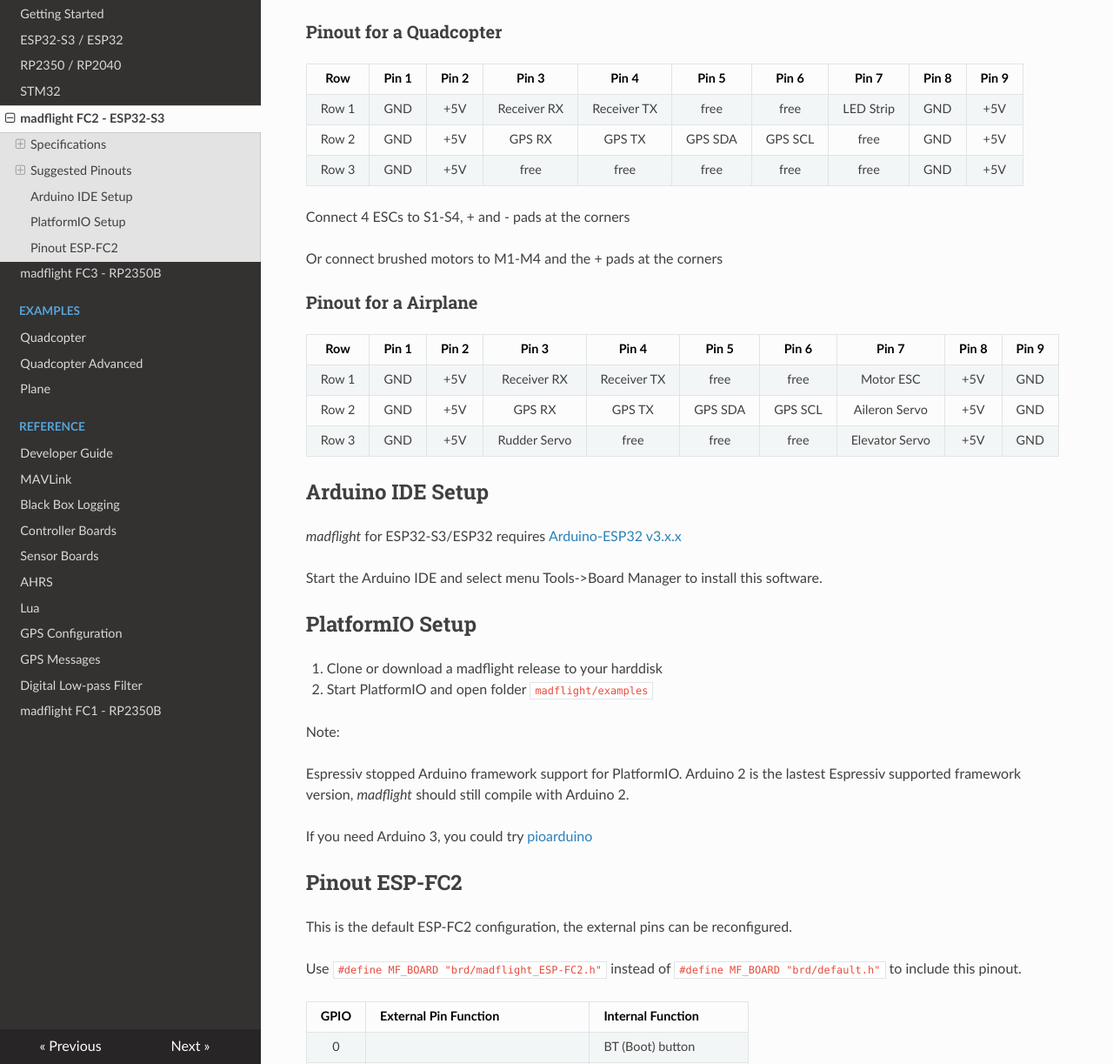
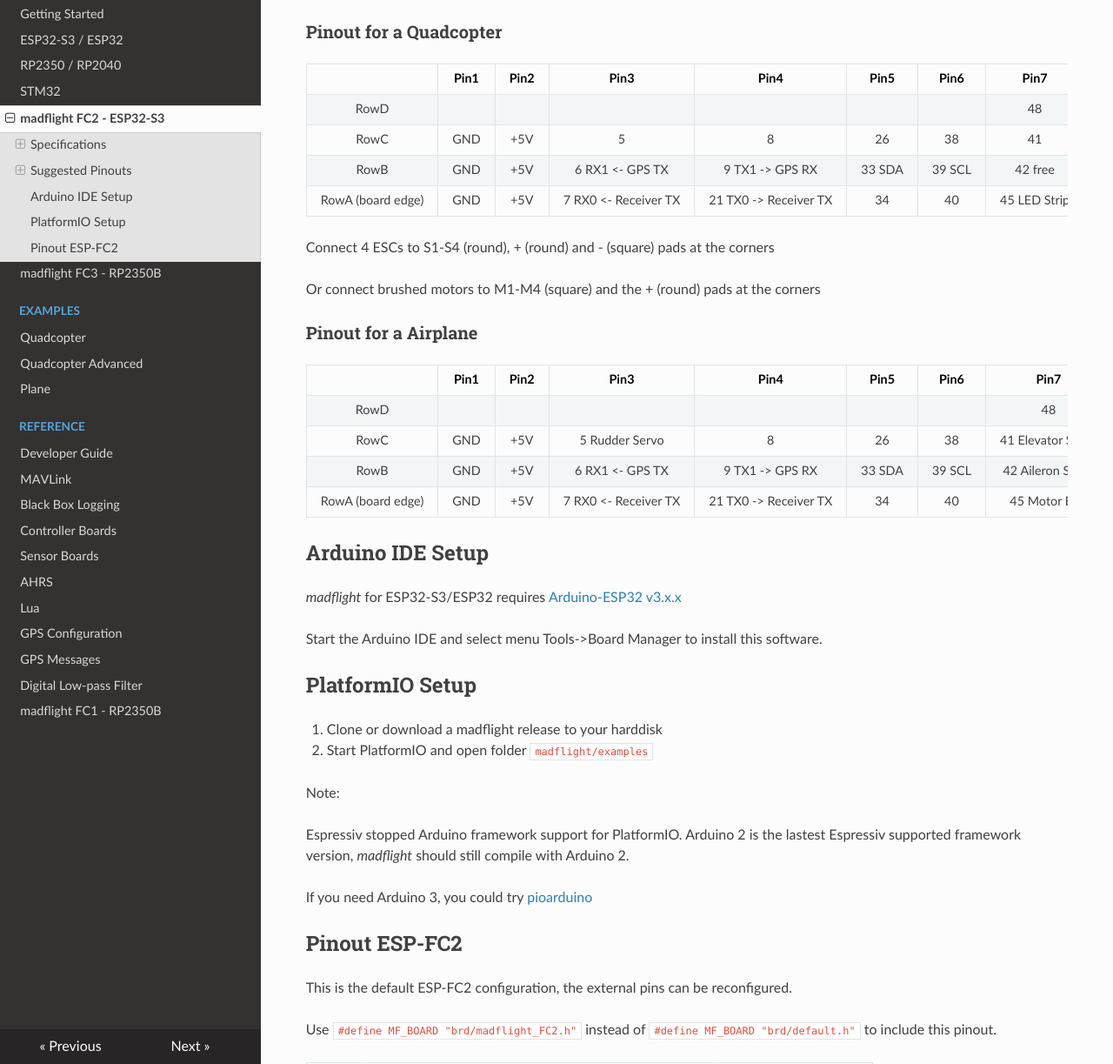
Before and after one commit to qqqlab/madflight-docs, an MkDocs documentation site: the page built from docs/Board-ESP-FC2.md, in a window 1280 px wide and 1400 px high, scrolled down 1270 px. Shown: the part 177-1400 px from the top of the window at 87% size. Built offline with MkDocs 1.6.1, drawn with Linux system fonts in a browser that asks for light colours; nearby versions of some CDN libraries; some of the changed text lies outside the part shown.

Commit message:
Update Board-ESP-FC2.md

```diff
--- a/docs/Board-ESP-FC2.md
+++ b/docs/Board-ESP-FC2.md
@@ -1,4 +1,4 @@
-# madflight ESP-FC2 - ESP32-S3 Flight Controller
+# madflight FC2 - ESP32-S3 Flight Controller
 
 ![](img/madflight-ESP-FC2-1.png){: style="width:30%"} ![](img/madflight-ESP-FC2-2.png){: style="width:30%"} ![](img/madflight-ESP-FC2-3.png){: style="width:30%"}
 
@@ -16,7 +16,7 @@
 
 ## Specifications
 
-### Specifications ESP-FC2 Flight Controller
+### Specifications FC2 Flight Controller
 
 - Processor: ESP32-S3 with 4 MB flash and 2 MB psram
 - Gyro/Acc: ICM-42688-P
@@ -46,23 +46,25 @@
 
 ### Pinout for a Quadcopter
 
-| Row | Pin 1 | Pin 2 | Pin 3 | Pin 4 | Pin 5 | Pin 6 | Pin 7 | Pin 8 | Pin 9 |
+| | Pin1 | Pin2 | Pin3 | Pin4 | Pin5 | Pin6 | Pin7 | Pin8 | Pin9 |
 |:-:|:-:|:-:|:-:|:-:|:-:|:-:|:-:|:-:|:-:|
-|Row 1|GND|+5V|Receiver RX|Receiver TX|free|free|LED Strip|GND|+5V|
-|Row 2|GND|+5V|GPS RX|GPS TX|GPS SDA|GPS SCL|free|GND|+5V|
-|Row 3|GND|+5V|free|free|free|free|free|GND|+5V|
+|RowD| | | | | | |48|47|46|
+|RowC|GND|+5V|5|8|26|38|41|GND|+5V|
+|RowB|GND|+5V|6 RX1 <- GPS TX|9 TX1 -> GPS RX|33 SDA|39 SCL|42 free|GND|+5V|
+|RowA (board edge)|GND|+5V|7 RX0 <- Receiver TX|21 TX0 -> Receiver TX|34|40|45 LED Strip|GND|+5V|
 
-Connect 4 ESCs to S1-S4, + and - pads at the corners
+Connect 4 ESCs to S1-S4 (round), + (round) and - (square) pads at the corners
 
-Or connect brushed motors to M1-M4 and the + pads at the corners
+Or connect brushed motors to M1-M4 (square) and the + (round) pads at the corners
 
 ### Pinout for a Airplane
 
-| Row | Pin 1 | Pin 2 | Pin 3 | Pin 4 | Pin 5 | Pin 6 | Pin 7 | Pin 8 | Pin 9 |
+| | Pin1 | Pin2 | Pin3 | Pin4 | Pin5 | Pin6 | Pin7 | Pin8 | Pin9 |
 |:-:|:-:|:-:|:-:|:-:|:-:|:-:|:-:|:-:|:-:|
-|Row 1|GND|+5V|Receiver RX|Receiver TX|free|free|Motor ESC|+5V|GND|
-|Row 2|GND|+5V|GPS RX|GPS TX|GPS SDA|GPS SCL|Aileron Servo|+5V|GND|
-|Row 3|GND|+5V|Rudder Servo|free|free|free|Elevator Servo|+5V|GND|
+|RowD| | | | | | |48|47|46|
+|RowC|GND|+5V|5 Rudder Servo|8|26|38|41 Elevator Servo|+5V|GND|
+|RowB|GND|+5V|6 RX1 <- GPS TX|9 TX1 -> GPS RX|33 SDA|39 SCL|42 Aileron Servo|+5V|GND|
+|RowA (board edge)|GND|+5V|7 RX0 <- Receiver TX|21 TX0 -> Receiver TX|34|40|45 Motor ESC|+5V|GND|
 
 ## Arduino IDE Setup
 
@@ -87,21 +89,21 @@
 
 This is the default ESP-FC2 configuration, the external pins can be reconfigured.
 
-Use `#define MF_BOARD "brd/madflight_ESP-FC2.h"` instead of `#define MF_BOARD "brd/default.h"` to include this pinout.
+Use `#define MF_BOARD "brd/madflight_FC2.h"` instead of `#define MF_BOARD "brd/default.h"` to include this pinout.
 
 
 | GPIO | External Pin Function | Internal Function |
 |:-:|:-|:-|
- 0 | | BT (Boot) button
- 1 | S1 ESC output / M1 brushed motor |
- 2 | S2 ESC output / M2 brushed motor |
- 3 | S3 ESC output / M3 brushed motor |
- 4 | S4 ESC output / M4 brushed motor |
- 5 | free |
- 6 | free |
- 7 | free |
- 8 | free |
- 9 | free |
+ 0 | [SMD Pad] | BT (Boot) button
+ 1 | [SMD Pad] S1 ESC output / [SMD Pad] M1 brushed motor |
+ 2 | [SMD Pad] S2 ESC output / [SMD Pad] M2 brushed motor |
+ 3 | [SMD Pad] S3 ESC output / [SMD Pad] M3 brushed motor |
+ 4 | [SMD Pad] S4 ESC output / [SMD Pad] M4 brushed motor |
+ 5 | [RowC,Pin3] |
+ 6 | [RowB,Pin3] RX1 <- GPS TX |
+ 7 | [RowA,Pin3] RX0 <- Receiver TX |
+ 8 | [RowC,Pin4] |
+ 9 | [RowB,Pin4] TX1 -> GPS RX |
 10 | | I2C0_SDA (bar,bat,mag)
 11 | | I2C0_SCL (bar,bat,mag)
 12 | | RGBLED
@@ -111,21 +113,21 @@
 16 | | SPI0_SCLK (imu)
 17 | | IMU_CS
 18 | | IMU_CLKIN
-21 | free |
-26 | free |
-33 | free |
-34 | free |
+21 | [RowA,Pin4] |
+26 | [RowC,Pin5] RX0 <- Receiver TX|
+33 | [RowB,Pin5] I2C1_SDA |
+34 | [RowC,Pin6] |
 35 |  | SD_CMD (bbx)
 36 |  | SD_CLK (bbx)
 37 |  | SD_DAT (bbx)
-38 | free |
-39 | free |
-40 | free |
-41 | free |
-42 | free |
-43 | Programmer TX |
-44 | Programmer RX |
-45 | free |
-46 | free |
-47 | free |
-48 | free |
+38 | [RowC,Pin6] |
+39 | [RowB,Pin6] I2C1_SCL |
+40 | [RowA,Pin6] |
+41 | [RowC,Pin7] |
+42 | [RowB,Pin7] |
+43 | [SMD Pad] Programmer TX |
+44 | [SMD Pad] Programmer RX |
+45 | [RowC,Pin7] |
+46 | [RowD,Pin9] |
+47 | [RowD,Pin8] |
+48 | [RowD,Pin7] |
```
